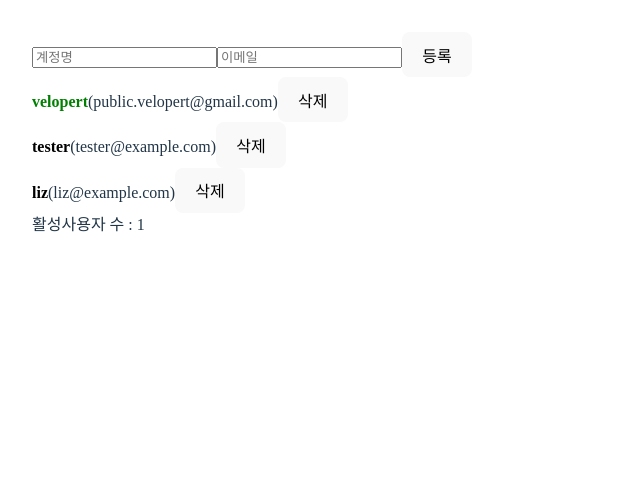
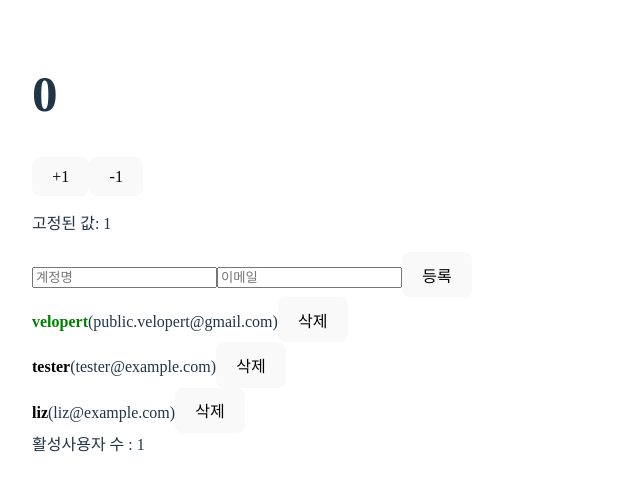
Before and after one commit to 2jigoo/study-react-js, a React (Vite) app in the folder begin-react/: page / in a window 1280 px wide. Shown: the top 490 px of the page, without its empty margins (0-640 px from the left). Built offline with nearby package versions, Linux system fonts and the light colour scheme.

Commit message:
24. Class Component

```diff
--- a/begin-react/src/App.jsx
+++ b/begin-react/src/App.jsx
@@ -4,6 +4,7 @@ import UserList from "./UserList";
 import CreateUser from "./CreateUser";
 import useInputs from "./hooks/useInputs";
 import produce from "immer";
+import Counter from './Counter';
 
 const countActiveUsers = (users) => {
     return users.filter((user) => user.active).length;
@@ -70,11 +71,14 @@ function App() {
     const count = useMemo(() => countActiveUsers(users), [users]);
 
     return (
-        <UserDispatch.Provider value={dispatch}>
-            <CreateUser />
-            <UserList users={users} />
-            <div>활성사용자 수 : {count}</div>
-        </UserDispatch.Provider>
+        <>
+            <Counter />
+            <UserDispatch.Provider value={dispatch}>
+                <CreateUser />
+                <UserList users={users} />
+                <div>활성사용자 수 : {count}</div>
+            </UserDispatch.Provider>
+        </>
     );
 }
 
--- a/begin-react/src/Counter.jsx
+++ b/begin-react/src/Counter.jsx
@@ -1,50 +1,44 @@
 import React, { useReducer } from 'react';
+import { Component } from 'react';
 
-function reducer(state, action) {
-    switch (action.type) {
-        case 'INCREMENT':
-            return state + 1;
-        case 'DECREMENT':
-            return state - 1;
-        default:
-            return state;
-    }
-}
+class Counter extends Component {
 
-const Counter = () => {
-    /*
-    const [number, setNumber] = useState(0);
+    constructor(props) {
+        super(props);
 
-    const onIncrease = () => {
-        // 함수형으로 파라미터를 넘겨주면 상태값을 배치로 처리함
-        // https://medium.com/@baphemot/understanding-reactjs-setstate-a4640451865b
-        // https://reactjs.org/docs/react-component.html#setstate
-        setNumber(prevNumber => prevNumber + 1);
+        this.state = {
+            counter: 0,
+            fixed: 1
+        };
+
+        this.handleIncrease = this.handleIncrease.bind(this);
+        this.handleDecrease = this.handleDecrease.bind(this);
     }
 
-
-    const onDecrease = () => {
-        setNumber(prevNumber => prevNumber - 1);
-    }
-     */
-
-    const [number, dispatch] = useReducer(reducer, 0);
-
-    const onIncrease = () => {
-        dispatch({ type: 'INCREMENT'});
+    handleIncrease = () => {
+        this.setState(state => ({
+            counter: state.counter + 1
+        }), () => { console.log('업데이트 이후 콜백함수'); });
     };
 
-    const onDecrease = () => {
-        dispatch({ type: 'DECREMENT'});
+    handleDecrease = () => {
+        this.setState(state => ({
+            counter: state.counter - 1
+        }));
     }
 
-    return (
-        <div>
-            <h1>{number}</h1>
-            <button onClick={onIncrease}>+1</button>
-            <button onClick={onDecrease}>-1</button>
-        </div>
-    );
+    render() {
+
+        return (
+            <div>
+                <h1>{this.state.counter}</h1>
+                <button onClick={this.handleIncrease}>+1</button>
+                <button onClick={this.handleDecrease}>-1</button>
+                <p>고정된 값: {this.state.fixed}</p>
+            </div>
+        );
+    }
+
 }
 
 export default Counter;
```
Also changed, not shown: begin-react/src/Hello.jsx (+16 -12 lines).
